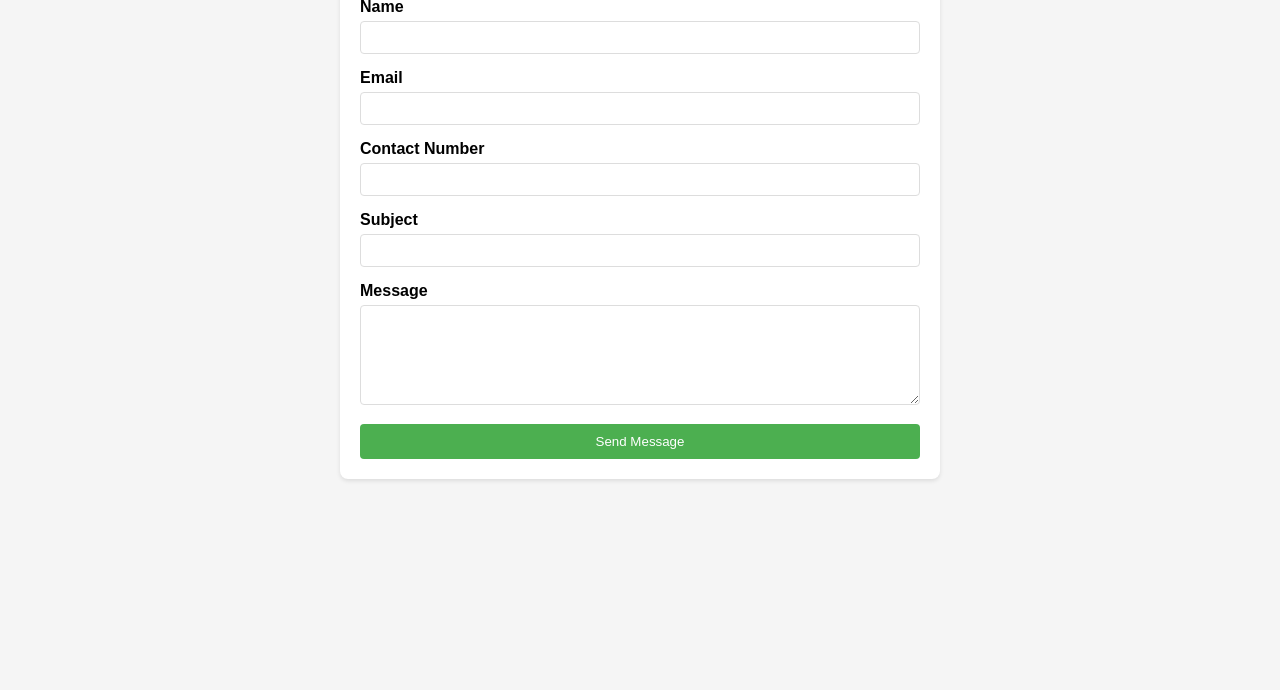
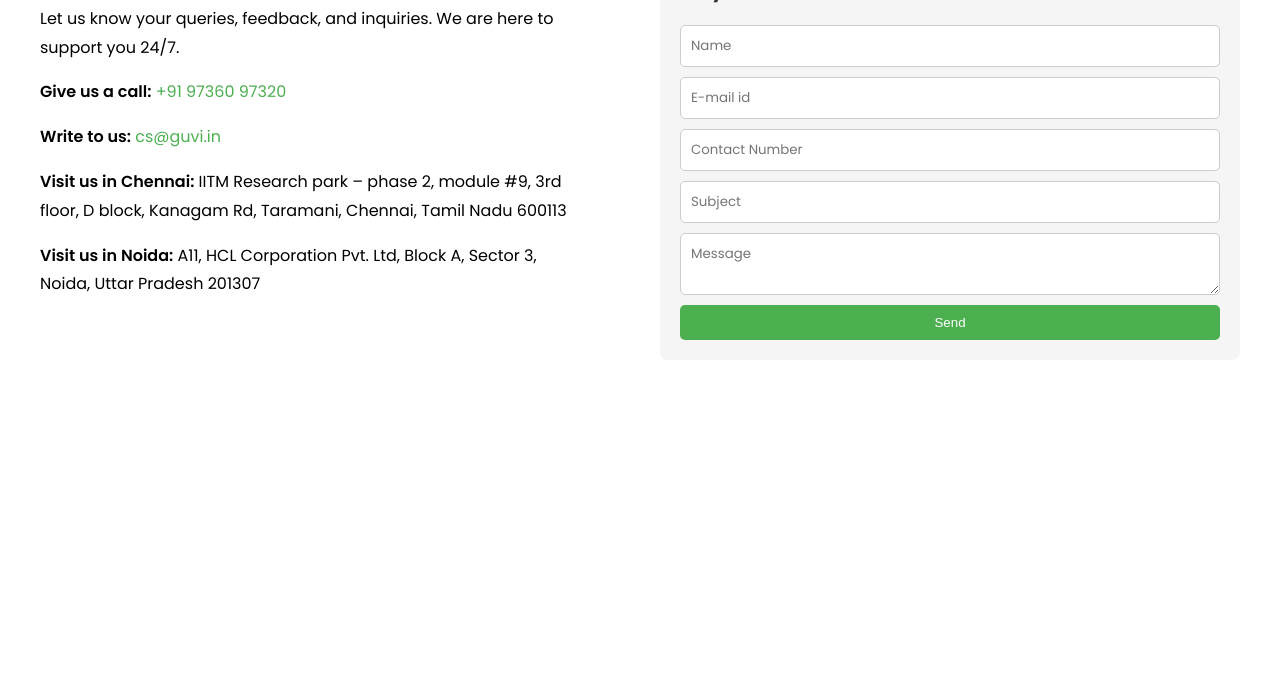
Before and after one commit to prashantzzz/Guvi_TS_Form_Prashant, a website: page index.html in a window 1280 px wide. Shown: the part 110-800 px from the top of the page. Drawn offline with Linux system fonts and the light colour scheme.

Commit message:
updated html

```diff
--- a/index.html
+++ b/index.html
@@ -4,131 +4,124 @@
     <meta charset="UTF-8">
     <meta name="viewport" content="width=device-width, initial-scale=1.0">
     <link href="https://fonts.googleapis.com/css2?family=Poppins:wght@300;400;500;600&display=swap" rel="stylesheet">
-    <title>Contact Form</title>
+    <title>Contact Us</title>
     <style>
         body {
-            font-family: Arial, sans-serif;
-            max-width: 600px;
-            margin: 0 auto;
-            padding: 20px;
-            background-color: #f5f5f5;
+            font-family: 'Poppins', sans-serif;
+            background-color: #ffffff;
+            margin: 0;
+            padding: 0;
         }
 
-        .form-container {
-            background-color: white;
+        .contact-container {
+            display: flex;
+            justify-content: space-between;
+            padding: 40px;
+            background-color: #ffffff;
+        }
+
+        .contact-left {
+            width: 45%;
+            padding-right: 20px;
+        }
+
+        .contact-right {
+            width: 45%;
+            padding-left: 20px;
+            background-color: #f5f5f5;
             padding: 20px;
             border-radius: 8px;
-            box-shadow: 0 2px 4px rgba(0, 0, 0, 0.1);
         }
 
-        .form-group {
-            margin-bottom: 15px;
+        h2 {
+            color: #333;
         }
 
-        label {
-            display: block;
-            margin-bottom: 5px;
-            font-weight: bold;
+        .contact-info {
+            font-size: 16px;
+            line-height: 1.8;
+        }
+
+        .contact-info a {
+            color: #4CAF50;
+            text-decoration: none;
+        }
+
+        .contact-info a:hover {
+            text-decoration: underline;
+        }
+
+        form {
+            display: flex;
+            flex-direction: column;
         }
 
         input, textarea {
-            width: 100%;
-            padding: 8px;
-            border: 1px solid #ddd;
-            border-radius: 4px;
-            box-sizing: border-box;
-        }
-
-        textarea {
-            height: 100px;
-            resize: vertical;
+            margin-bottom: 10px;
+            padding: 10px;
+            border: 1px solid #ccc;
+            border-radius: 5px;
+            font-family: 'Poppins', sans-serif;
         }
 
         button {
             background-color: #4CAF50;
-            color: white;
-            padding: 10px 15px;
+            color: #fff;
+            padding: 10px;
             border: none;
-            border-radius: 4px;
+            border-radius: 5px;
             cursor: pointer;
-            width: 100%;
         }
 
         button:hover {
             background-color: #45a049;
         }
 
-        button:disabled {
-            background-color: #cccccc;
-            cursor: not-allowed;
-        }
-
         .error-message {
             color: red;
             font-size: 12px;
-            margin-top: 5px;
             display: none;
         }
 
-        #statusMessage {
-            padding: 10px;
-            border-radius: 4px;
-            margin-bottom: 15px;
-            display: none;
-        }
+        @media screen and (max-width: 768px) {
+            .contact-container {
+                flex-direction: column;
+            }
 
-        .status-success {
-            background-color: #dff0d8;
-            color: #3c763d;
-            border: 1px solid #d6e9c6;
-        }
+            .contact-left, .contact-right {
+                width: 100%;
+                padding: 0;
+            }
 
-        .status-error {
-            background-color: #f2dede;
-            color: #a94442;
-            border: 1px solid #ebccd1;
+            .contact-right {
+                margin-top: 20px;
+            }
         }
     </style>
 </head>
 <body>
-    <div class="form-container">
-        <h2>Contact Us</h2>
-        <div id="statusMessage"></div>
-        <form id="contactForm">
-            <div class="form-group">
-                <label for="name">Name</label>
-                <input type="text" id="name" name="name" required>
-                <div id="nameError" class="error-message"></div>
+    <div class="contact-container">
+        <div class="contact-left">
+            <h2>Contact Us</h2>
+            <div class="contact-info">
+                <p>Let us know your queries, feedback, and inquiries. We are here to support you 24/7.</p>
+                <p><strong>Give us a call:</strong> <a href="tel:+919736097320">+91 97360 97320</a></p>
+                <p><strong>Write to us:</strong> <a href="mailto:cs@guvi.in">cs@guvi.in</a></p>
+                <p><strong>Visit us in Chennai:</strong> IITM Research park – phase 2, module #9, 3rd floor, D block, Kanagam Rd, Taramani, Chennai, Tamil Nadu 600113</p>
+                <p><strong>Visit us in Noida:</strong> A11, HCL Corporation Pvt. Ltd, Block A, Sector 3, Noida, Uttar Pradesh 201307</p>
             </div>
-
-            <div class="form-group">
-                <label for="email">Email</label>
-                <input type="email" id="email" name="email" required>
-                <div id="emailError" class="error-message"></div>
-            </div>
-
-            <div class="form-group">
-                <label for="contact">Contact Number</label>
-                <input type="tel" id="contact" name="contact" required>
-                <div id="contactError" class="error-message"></div>
-            </div>
-
-            <div class="form-group">
-                <label for="subject">Subject</label>
-                <input type="text" id="subject" name="subject" required>
-                <div id="subjectError" class="error-message"></div>
-            </div>
-
-            <div class="form-group">
-                <label for="message">Message</label>
-                <textarea id="message" name="message" required></textarea>
-                <div id="msgError" class="error-message"></div>
-            </div>
-
-            <button type="submit" id="submitBtn">Send Message</button>
-        </form>
+        </div>
+        <div class="contact-right">
+            <h2>Say Hello!</h2>
+            <form id="contactForm">
+                <input type="text" id="name" name="name" placeholder="Name" required>
+                <input type="email" id="email" name="email" placeholder="E-mail id" required>
+                <input type="tel" id="contact" name="contact" placeholder="Contact Number" required>
+                <input type="text" id="subject" name="subject" placeholder="Subject" required>
+                <textarea id="message" name="message" placeholder="Message" required></textarea>
+                <button type="submit">Send</button>
+            </form>
+        </div>
     </div>
-
-    <script src="index.js"></script>
 </body>
 </html>
```
